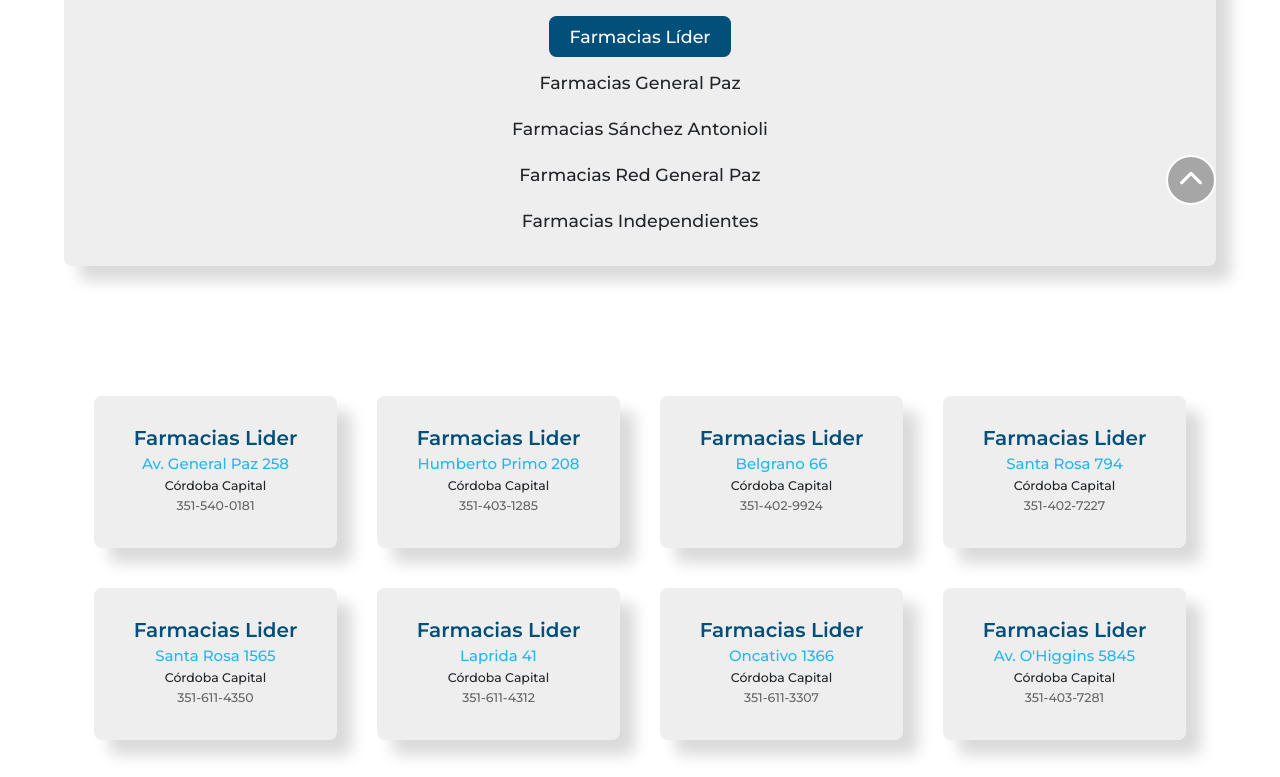
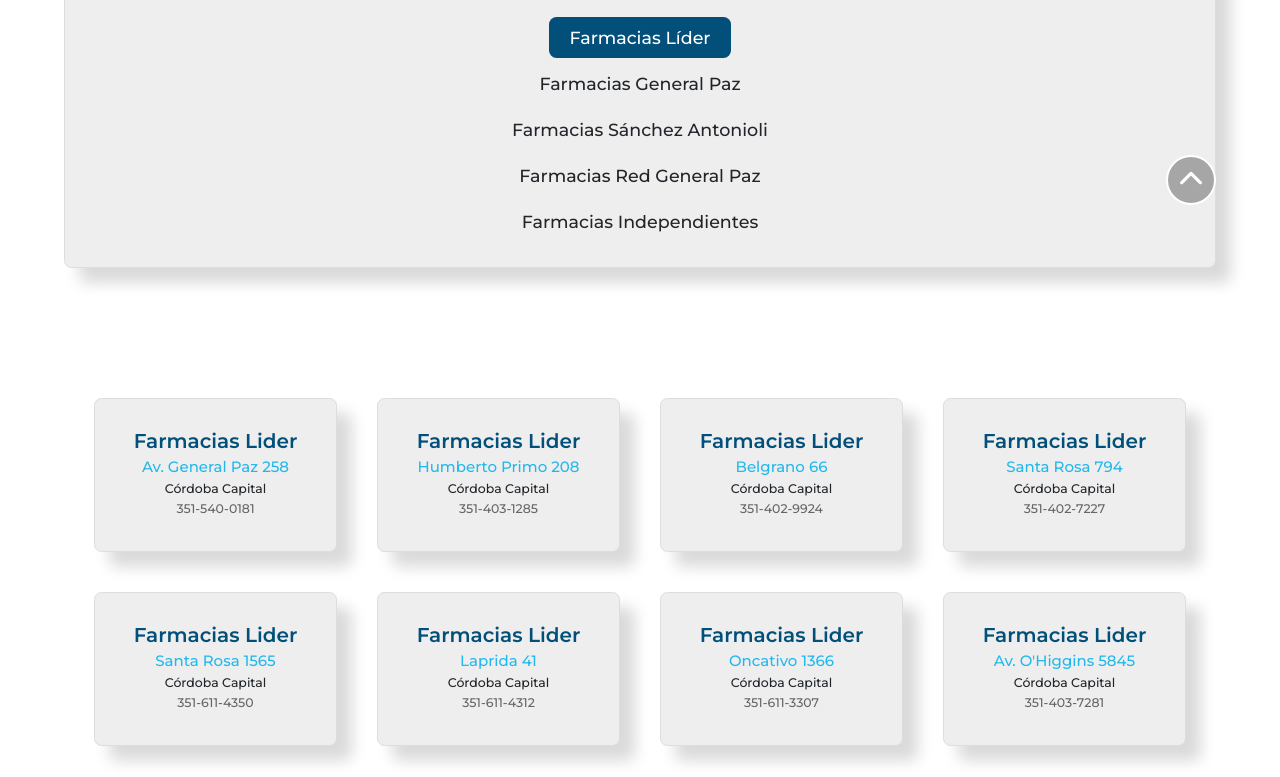
Before and after one commit to JuanFrAguirre/JM-Cleaner-4.5, a website built with Parcel: page tiendas.html in a window 1280 px wide. Shown: the part 555-1332 px from the top of the page. Built offline with nearby package versions, Linux system fonts and the light colour scheme.

Commit message:
updated icons

```diff
--- a/css/main.css
+++ b/css/main.css
@@ -1775,6 +1775,7 @@
   background-color: #eee;
   -webkit-box-shadow: 1.5rem 1.5rem 1.5rem rgba(0, 0, 0, 0.15);
           box-shadow: 1.5rem 1.5rem 1.5rem rgba(0, 0, 0, 0.15);
+  border: .5px solid #ddd;
 }
 
 @media (min-width: 768px) {
@@ -1921,6 +1922,7 @@
   text-align: center;
   -webkit-box-shadow: 1.5rem 1.5rem 1.5rem rgba(0, 0, 0, 0.15);
           box-shadow: 1.5rem 1.5rem 1.5rem rgba(0, 0, 0, 0.15);
+  border: .5px solid #ddd;
 }
 
 @media (min-width: 768px) {
--- a/js/main.js
+++ b/js/main.js
@@ -170,7 +170,7 @@
           farmaciasSanchezAntonioli: [
             {
               id: "401",
-              name: "Farmacias Sanchez Antoniolli",
+              name: "Farmacias Sánchez Antoniolli",
               address: "Av. Pablo Cabrera 4650",
               phone: "",
               coordenates: "-31.361922, -64.203945",
@@ -178,7 +178,7 @@
             },
             {
               id: "402",
-              name: "Farmacias Sanchez Antoniolli",
+              name: "Farmacias Sánchez Antoniolli",
               address: "Av. Donato Alvarez 7914",
               phone: "",
               coordenates: "-31.330787, -64.264065",
@@ -186,7 +186,7 @@
             },
             {
               id: "403",
-              name: "Farmacias Sanchez Antoniolli",
+              name: "Farmacias Sánchez Antoniolli",
               address: "Av. Leandro Alem 1570",
               phone: "",
               coordenates: "-31.386521, -64.159901",
@@ -194,7 +194,7 @@
             },
             {
               id: "404",
-              name: "Farmacias Sanchez Antoniolli",
+              name: "Farmacias Sánchez Antoniolli",
               address: "Av. Carlos Gauss 5904",
               phone: "",
               coordenates: "-31.353769, -64.249622",
@@ -202,7 +202,7 @@
             },
             {
               id: "405",
-              name: "Farmacias Sanchez Antoniolli",
+              name: "Farmacias Sánchez Antoniolli",
               address: "Congreso 5476",
               phone: "",
               coordenates: "-31.474231, -64.225256",
@@ -210,7 +210,7 @@
             },
             {
               id: "406",
-              name: "Farmacias Sanchez Antoniolli",
+              name: "Farmacias Sánchez Antoniolli",
               address: "Av. Renault 1916",
               phone: "",
               coordenates: "-31.472613, -64.232027",
@@ -218,7 +218,7 @@
             },
             {
               id: "407",
-              name: "Farmacias Sanchez Antoniolli",
+              name: "Farmacias Sánchez Antoniolli",
               address: "Defensa 1753",
               phone: "",
               coordenates: "-31.467256, -64.223478",
@@ -226,7 +226,7 @@
             },
             {
               id: "408",
-              name: "Farmacias Sanchez Antoniolli",
+              name: "Farmacias Sánchez Antoniolli",
               address: "Av. Vélez Sarsfield 4101",
               phone: "",
               coordenates: "-31.457493, -64.199571",
@@ -234,7 +234,7 @@
             },
             {
               id: "409",
-              name: "Farmacias Sanchez Antoniolli",
+              name: "Farmacias Sánchez Antoniolli",
               address: "Av. Vélez Sarsfield 3426",
               phone: "",
               coordenates: "-31.449283, -64.199764",
@@ -242,7 +242,7 @@
             },
             {
               id: "410",
-              name: "Farmacias Sanchez Antoniolli",
+              name: "Farmacias Sánchez Antoniolli",
               address: "Leartes 2484",
               phone: "",
               coordenates: "-31.438997, -64.139213",
@@ -250,7 +250,7 @@
             },
             {
               id: "411",
-              name: "Farmacias Sanchez Antoniolli",
+              name: "Farmacias Sánchez Antoniolli",
               address: "Rosales 5395",
               phone: "",
               coordenates: "-31.430934, -64.116986",
@@ -258,7 +258,7 @@
             },
             {
               id: "412",
-              name: "Farmacias Sanchez Antoniolli",
+              name: "Farmacias Sánchez Antoniolli",
               address: "Av. Fuerza Aérea 3735",
               phone: "",
               coordenates: "-31.432405, -64.237431",
@@ -266,7 +266,7 @@
             },
             {
               id: "413",
-              name: "Farmacias Sanchez Antoniolli",
+              name: "Farmacias Sánchez Antoniolli",
               address: "Naciones Unidas 4927",
               phone: "",
               coordenates: "-31.441214, -64.207402",
@@ -274,7 +274,7 @@
             },
             {
               id: "414",
-              name: "Farmacias Sanchez Antoniolli",
+              name: "Farmacias Sánchez Antoniolli",
               address: "Av. Fuerza Aérea 4730",
               phone: "",
               coordenates: "-31.432513, -64.248224",
@@ -282,7 +282,7 @@
             },
             {
               id: "415",
-              name: "Farmacias Sanchez Antoniolli",
+              name: "Farmacias Sánchez Antoniolli",
               address: "Av. Fuerza Aérea 2804",
               phone: "",
               coordenates: "-31.431109, -64.225906",
@@ -290,7 +290,7 @@
             },
             {
               id: "416",
-              name: "Farmacias Sanchez Antoniolli",
+              name: "Farmacias Sánchez Antoniolli",
               address: "Justo José Urquiza 381",
               phone: "",
               coordenates: "-31.424549, -63.045146",
@@ -298,7 +298,7 @@
             },
             {
               id: "417",
-              name: "Farmacias Sanchez Antoniolli",
+              name: "Farmacias Sánchez Antoniolli",
               address: "Ruta C 45 km 1",
               phone: "",
               coordenates: "-31.473867, -64.430779",
@@ -306,7 +306,7 @@
             },
             {
               id: "418",
-              name: "Farmacias Sanchez Antoniolli",
+              name: "Farmacias Sánchez Antoniolli",
               address: "Av. Carcano 427",
               phone: "",
               coordenates: "-31.429126, -64.496996",
@@ -603,6 +603,20 @@
               name: "Óptica Valle Visión",
               address: "Deán Funes 398",
               coordenates: "-31.414428, -64.189268",
+              loc: "Córdoba Capital",
+            },
+            {
+              id: "1022",
+              name: "Óptica Ver Bien",
+              address: "Av. Colón 3500",
+              coordenates: "",
+              loc: "Córdoba Capital",
+            },
+            {
+              id: "1023",
+              name: "Óptica Planet Gafas",
+              address: "Liberta 1051 loc. 430",
+              coordenates: "",
               loc: "Córdoba Capital",
             },
           ],
@@ -983,7 +997,7 @@
 
 // agregar marcadores verdes
 let greenIcon = new L.Icon({
-  iconUrl: "../img/marker-icon-2x-green.png",
+  iconUrl: "../img/marker-icon-green.png",
   shadowUrl: "../img/marker-shadow.png",
   iconSize: [25, 41],
   iconAnchor: [12, 41],
@@ -1224,19 +1238,6 @@
 resaltarTitulo(subtitulosFarmacias);
 resaltarTitulo(subtitulosOpticas);
 
-// inserting items in grid
-
-// function insertItemsGrid(array) {
-//   array.forEach((item) => {
-//     item.addEventListener("click", () => {
-//       insertTemplate(item.dataset.target);
-//     });
-//   });
-// }
-
-// insertItemsGrid(subtitulosFarmacias);
-// insertItemsGrid(subtitulosOpticas);
-
 insertTemplate(F_LIDER);
 
 //farmacias
@@ -1287,7 +1288,3 @@
   grid.innerHTML = "";
   insertTemplate(O_SGO_DEL_ESTERO);
 });
-
-document.querySelector(".template-item").addEventListener("click", () => {
-  document.querySelector("#id-mapa").scrollIntoView();
-});
```
Also changed, not shown: css/main.min.css, img/fotos_slider/bici1.jpg (deleted), img/fotos_slider/buzo1.jpg (deleted), img/fotos_slider/moto1.jpg (deleted), img/fotos_slider/shades1.jpg (deleted), img/mas_fotos/motocross-4468044.jpg (deleted), img/mas_fotos/travel.jpg (deleted), img/test/bici1.jpg (deleted), img/test/buzo1.jpg (deleted), img/test/moto1.jpg (deleted), img/test/shades1.jpg (deleted), 7 other files.
